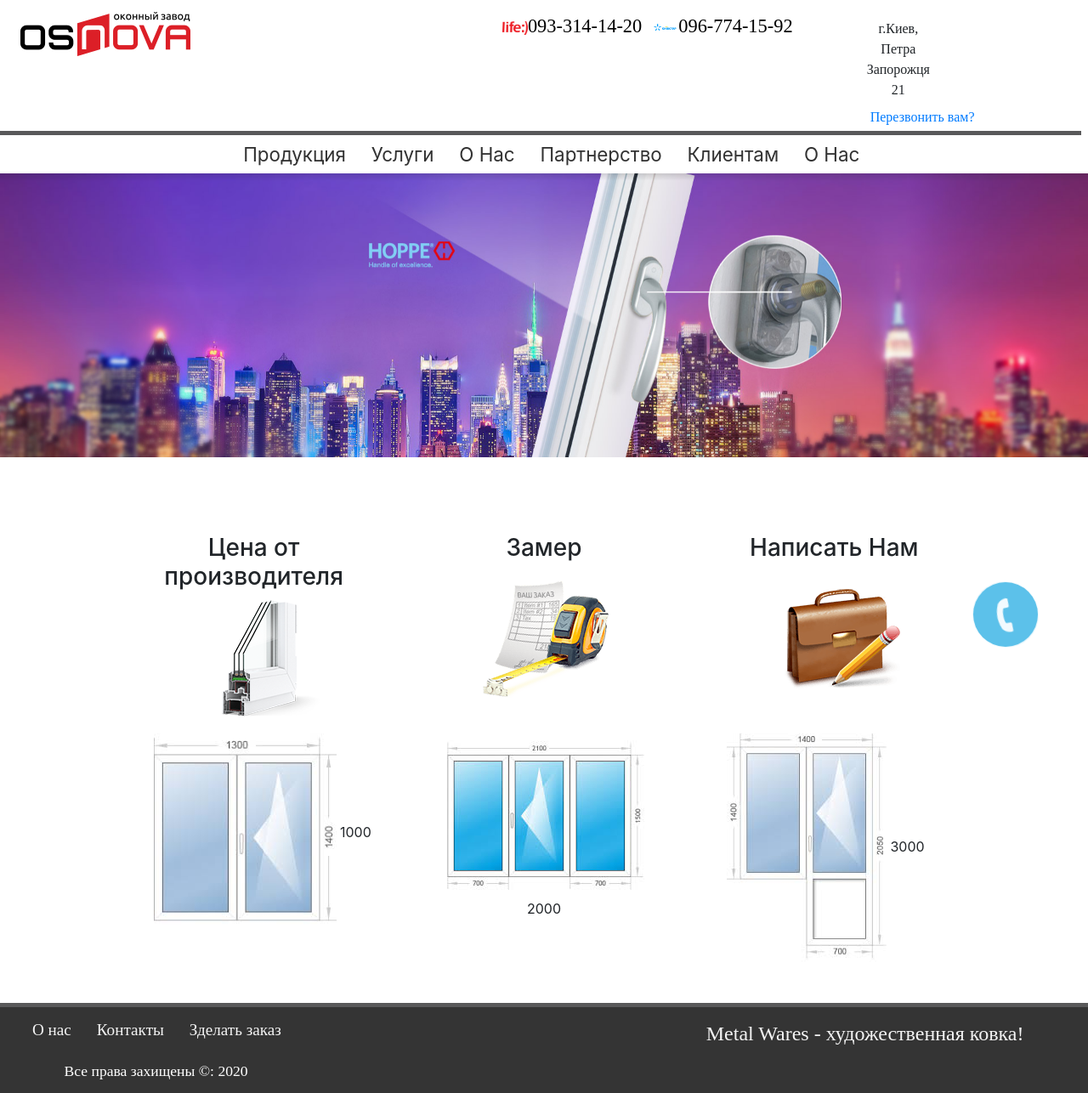
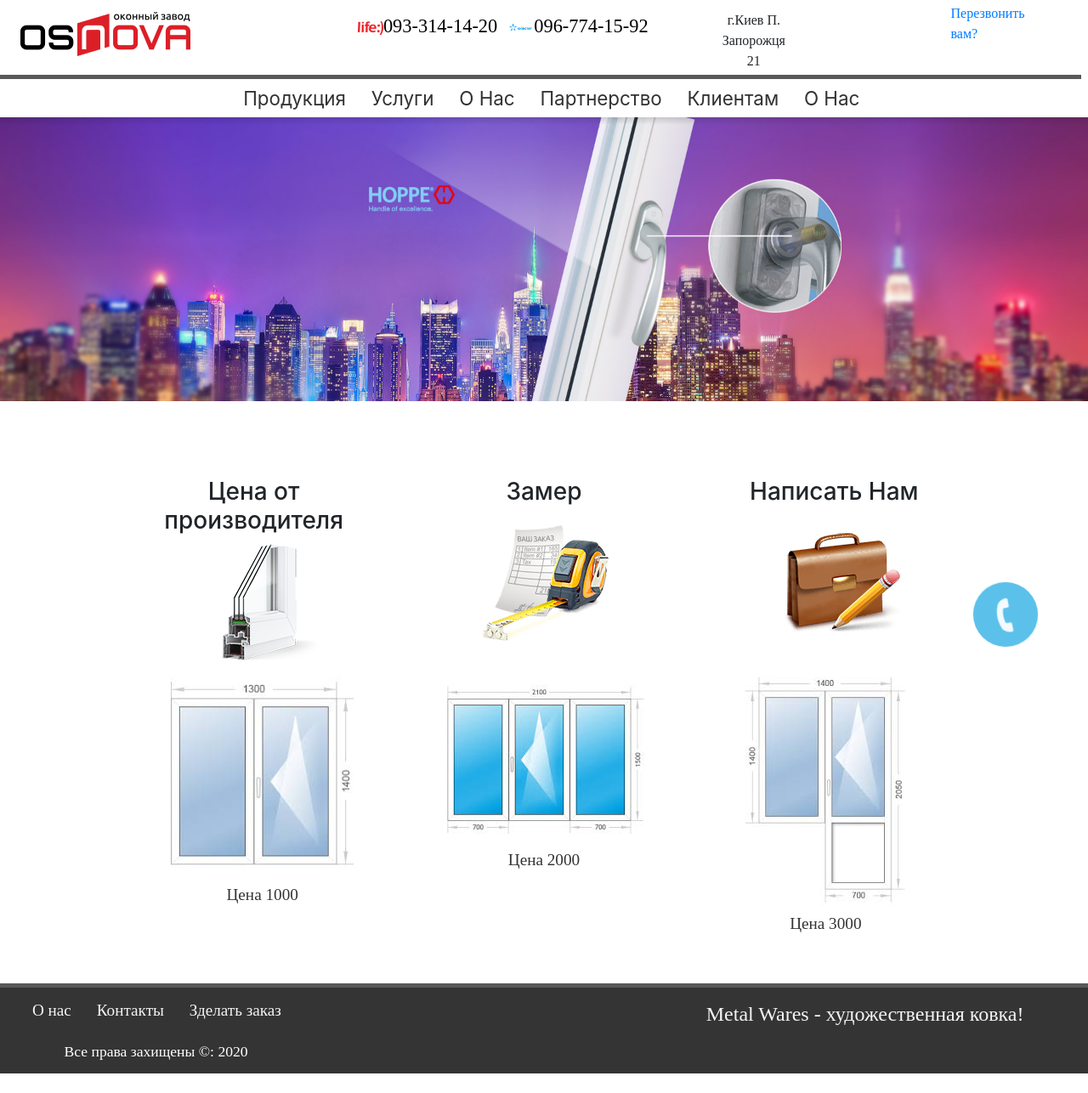
Before and after one commit to YaroslavIvanenko/osnova, a PHP site: page / in a window 1280 px wide. Shown: the whole page at 85% size. After the commit the page ends 1263 px from the top, so only its background shows below. Run offline with PHP 8.4, Linux system fonts and the light colour scheme; style sheets or scripts are compiled from the project's sources; some libraries are stand-ins or nearby versions; some web fonts are replaced.

Commit message:
second commit

```diff
--- a/block/header.php
+++ b/block/header.php
@@ -1,7 +1,7 @@
 <header>
 
-  <div id="logo">
-			<img src="img/logo_osnova.png">
+    <div id="logo">
+	 <img src="img/logo_osnova.png">
 	</div>
 
 
@@ -9,22 +9,19 @@
 	  <a href="tel: 093-314-14-20">
 	  <img src="img/Life_Ukraine_logo.svg.png" width="30px" >093-314-14-20</a>
 	  </div>
+
 	  <div class="abouT">
 	  <a href="tel: 096-774-15-92" > <img src="img/Kiev.png" width="30px">096-774-15-92</a>
 	</div>
 
 
 	<div id="adress">
-		<span>г.Киев, Петра Запорожця 21</span>
+		<span>г.Киев П. Запорожця 21</span>
 	</div>
 
-
-
-	<div id="reg_auth">
+	<div id="reg">
 	   <a href="obratnaya.php" title="Как заказать">
-	   <div class="butt">
 		Перезвонить вам?
-	   </div>
 	   </a>
 	</div>
 
--- a/css/header.css
+++ b/css/header.css
@@ -4,7 +4,8 @@ header {
   width: 99.4%;
   padding: 0.3%;
   border-bottom: 5px solid #59595a;
-  font-family: "Robota Slab", serif; }
+  font-family: "Robota Slab", serif;
+}
 
 #logo {
   width: 162px;
@@ -12,14 +13,17 @@ header {
   float: left;
   margin-left: 20px;
   margin-top: 10px;
-  margin-bottom: 11px; }
+  margin-bottom: 11px;
+}
 
 .about {
   text-align: center;
   font-size: 1.4em;
   padding-top: 10px;
   float: left;
-  margin-left: 200px; }
+  margin-left: 30px;
+}
+
 
 .about a {
   color: black;
@@ -29,22 +33,26 @@ header {
   -ms-transition: all 0.6s ease;
   -o-transition: all 0.6s ease;
   -moz-transition: all 0.6s ease;
-  -webkit-transition: all 0.6s ease; }
+  -webkit-transition: all 0.6s ease;
+}
 
 .about a:hover {
-  color: #fa713e; }
+  color: #fa713e;
+}
 
 #adress {
   float: left;
   text-align: center;
   margin-left: 80px;
-  margin-top: 18px; }
+  margin-top: 8px;
+}
 
-#reg_auth {
-  float: right;
-  text-align: center;
-  width: 230px;
-  margin-top: 8px; }
+#reg {
+ float: right;
+  width: 50px;
+margin-right: 100px;
+  margin-bottom: 28px;
+}
 
 @media (max-width: 524px) {
   .about {
--- a/css/style.css
+++ b/css/style.css
@@ -39,6 +39,17 @@ hr {
   border-top: 1px solid #ccc;
   margin: 1em 0;
   padding: 0; }
+
+
+.article>span {
+	font-family: 'Robota Slab', serif;
+	font-size: 1.2em;
+	width: 80%;
+	margin: 7px 10%;
+	float: left;
+	text-align: center;
+	color:#333;
+}
 
 
 
--- a/index.php
+++ b/index.php
@@ -25,77 +25,77 @@
 	 	</div>
 
 	 	<div class="col-xs-12 col-sm-6 col-md-4">
-
 	 			<h3>Замер</h3>
 	 			<img src="img/pict01.png" alt="тест" titile="tephp">
-
 	 	</div>
 
 	 	<div class="col-xs-12 col-sm-6 col-md-4">
-
 	 			<h3>Написать Нам</h3>
 	 			<img src="img/pict03.png" alt="тест" titile="tephp">
-
 	 	</div>
 
 	 </div>
 
 
+
 	 <div class="container-fluid padding">
 	 <div class="row text-center padding">
-	 	<div class="col-xs-12 col-sm-6 col-md-4">
-	 			<img src="img/okna.jpg" alt="тест" titile="tephp">
-	 			<span>1000</span>
-	 	</div>
+
 
 	 	<div class="col-xs-12 col-sm-6 col-md-4">
-
-
-	 			<img src="img/okna3.jpg" alt="тест" titile="tephp">
-	 		     <span>2000</span>
-	 	</div>
-
-	 	<div class="col-xs-12 col-sm-6 col-md-4">
-
-
-	 			<img src="img/block-balkon.jpg" alt="тест" titile="tephp">
-	 			<span>3000</span>
-
-
+ 			<div class="article">
+	 			<img src="img/okna.jpg" alt="тест" titile="tephp">
+	 			<span>Цена 1000</span>
+			</div>
 	 	</div>
 
 
 
+	 	<div class="col-xs-12 col-sm-6 col-md-4">
+ 			<div class="article">
+	 			<img src="img/okna3.jpg" alt="тест" titile="tephp">
+	 		     <span>Цена 2000</span>
+			</div>
+	 	</div>
+
+
+	 	<div class="col-xs-12 col-sm-6 col-md-4">
+ 			<div class="article">
+	 			<img src="img/block-balkon.jpg" alt="тест" titile="tephp">
+	 			<span>Цена 3000</span>
+			</div>
+	  </div>
+
+
+	  </div>
 	 </div>
+    </div>
+   </div>
+  </div>
+ </div>
 
 
 
-	</div>
+<?php require_once "block/obratna.php" ?>
 
-</div>
-</div>
+      <div style="clear: both"><br/></div>
+      <div style="clear: both"><br/></div>
+
+<?php require_once "block/footer.php" ?></div>
 
 
-
-</div>
-
-
-
-           <?php require_once "block/obratna.php" ?>
-            <div style="clear: both"><br/></div>
-
-
-
-   <div style="clear: both"><br/></div>
-<?php require_once "block/footer.php" ?>
-	</div>
 <script  type="text/javascript" src="js/eshop.js"></script>
 <script type="text/javascript" src="script.js"></script>
 <script type="text/javascript" src="common.js"></script>
 <script src="slader.js" defer > </script>
  	<!--<script src="https://code.jquery.com/jquery-3.3.1.slim.min.js" integrity="sha384-q8i/X+965DzO0rT7abK41JStQIAqVgRVzpbzo5smXKp4YfRvH+8abtTE1Pi6jizo" crossorigin="anonymous"></script>-->
 <script src="https://cdnjs.cloudflare.com/ajax/libs/popper.js/1.14.7/umd/popper.min.js" integrity="sha384-UO2eT0CpHqdSJQ6hJty5KVphtPhzWj9WO1clHTMGa3JDZwrnQq4sF86dIHNDz0W1" crossorigin="anonymous"></script>
-<script src="https://stackpath.bootstrapcdn.com/bootstrap/4.3.1/js/bootstrap.min.js" integrity="sha384-JjSmVgyd0p3pXB1rRibZUAYoIIy6OrQ6VrjIEaFf/nJGzIxFDsf4x0xIM+B07jRM" crossorigin="anonymous"></script>
+
+
+<script src="https://stackpath.bootstrapcdn.com/bootstrap/4.3.1/js/bootstrap.min.js" integrity="sha384-JjSmVgyd0p3pXB1rRibZUAYoIIy6OrQ6VrjIEaFf/nJGzIxFDsf4x0xIM+B07jRM" crossorigin="anonymous">
+</script>
+
+
 <script defer src="https://use.fontawesome.com/releases/v5.0.13/js/all.js"></script>
 </body>
 </html>
--- a/sass/page.scss
+++ b/sass/page.scss
@@ -2,3 +2,7 @@
 	width: 80%;
 	margin-left: 10%;
 }
+
+.container-fluid padding span {
+
+}
```
Also changed, not shown: block/head.php (+7 -5 lines), 1 other file.
